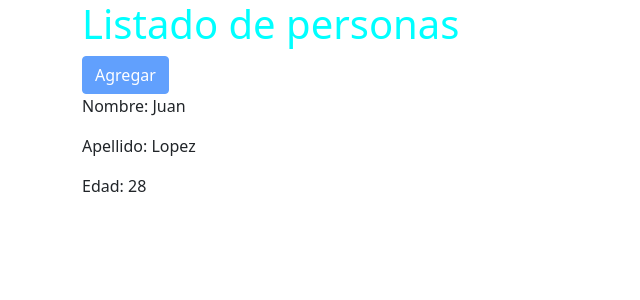
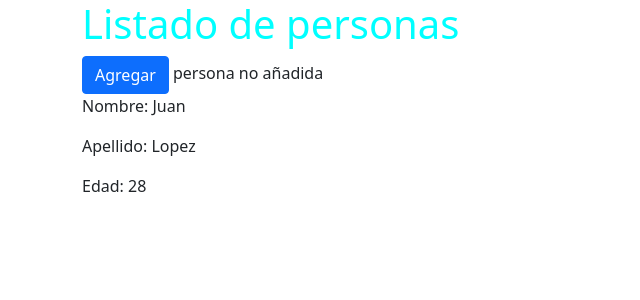
Before and after one commit to clemesh/mi-primer-app, an Angular app: page / in a window 1280 px wide. Shown: the top 300 px of the page, without its empty margins (0-640 px from the left). Built offline with nearby package versions, Linux system fonts and the light colour scheme.

Commit message:
Event binding

```diff
--- a/src/app/personas/personas.component.html
+++ b/src/app/personas/personas.component.html
@@ -2,7 +2,10 @@
     <div class="row">
         <div class="col">
             <h1>Listado de personas</h1>
-            <button class='btn btn-primary' [disabled] = 'deshabilitar'>Agregar</button>
+            <button class='btn btn-primary'
+            [disabled] = 'deshabilitar'
+            (click)="personacrear()">Agregar</button>
+            {{mensaje}}
             <app-persona></app-persona>
         </div>
     </div>
--- a/src/app/personas/personas.component.ts
+++ b/src/app/personas/personas.component.ts
@@ -8,6 +8,10 @@ import { Component } from '@angular/core';
 export class PersonasComponent  {
 
     texto = 'Listado de personas';
-    deshabilitar = true;
+    mensaje = 'persona no añadida'
+    deshabilitar = false;
+    personacrear(){
+      this.mensaje = 'persona añadida'
+    }
 
   }
```
